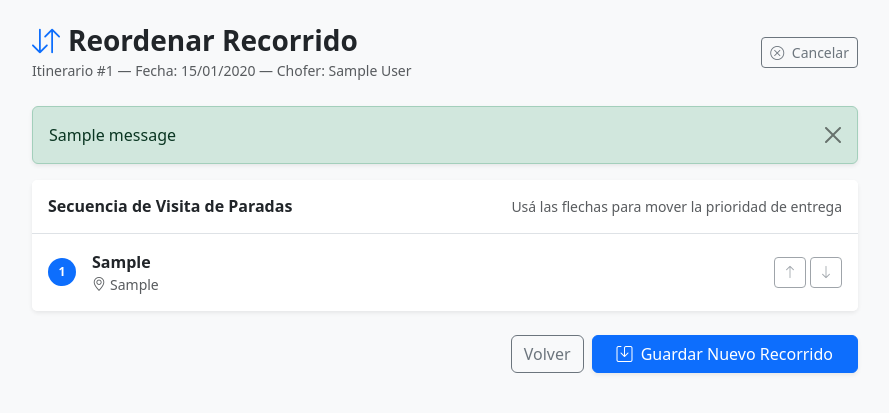
After one commit to enzogiandon/Proyecto_Ing-software, a Django app: page /itinerarios/itinerario/1/reordenar/ in a window 1280 px wide. The commit adds this page. Shown: the top 413 px of the page, without its empty margins (195-1084 px from the left). Run offline with Django 5.2, Linux system fonts and the light colour scheme; a user stored in the database is signed in; tables that the repository leaves empty hold one stand-in row (values such as "Sample post"); one stand-in notice (Sample message) is shown.

Commit message:
reordenar paradas desde el panel administrativo

```diff
--- /dev/null
+++ b/apps/itinerarios/templates/itinerarios/itinerario_reordenar.html
@@ -0,0 +1,141 @@
+<!DOCTYPE html>
+<html lang="es">
+<head>
+    <meta charset="UTF-8">
+    <meta name="viewport" content="width=device-width, initial-scale=1.0">
+    <title>Reordenar Paradas - Itinerario #{{ itinerario.id }}</title>
+    <link href="https://cdn.jsdelivr.net/npm/bootstrap@5.3.3/dist/css/bootstrap.min.css" rel="stylesheet">
+    <link rel="stylesheet" href="https://cdn.jsdelivr.net/npm/bootstrap-icons@1.11.3/font/bootstrap-icons.min.css">
+</head>
+<body class="bg-light py-4">
+
+<div class="container" style="max-width: 850px;">
+
+    <!-- Encabezado -->
+    <div class="d-flex justify-content-between align-items-center mb-4">
+        <div>
+            <h3 class="fw-bold mb-0 text-dark">
+                <i class="bi bi-arrow-down-up text-primary me-2"></i>Reordenar Recorrido
+            </h3>
+            <span class="text-muted small">
+                Itinerario #{{ itinerario.id }} — Fecha: {{ itinerario.fecha|date:"d/m/Y" }} —
+                Chofer: {{ itinerario.transportista.usuario.get_full_name|default:itinerario.transportista.usuario.username|default:"Sin asignar" }}
+            </span>
+        </div>
+        <a href="{% url 'itinerarios:itinerario_lista' %}" class="btn btn-outline-secondary btn-sm">
+            <i class="bi bi-x-circle me-1"></i> Cancelar
+        </a>
+    </div>
+
+    {% if messages %}
+        {% for message in messages %}
+            <div class="alert alert-{{ message.tags|default:'info' }} alert-dismissible fade show shadow-sm" role="alert">
+                {{ message }}
+                <button type="button" class="btn-close" data-bs-dismiss="alert"></button>
+            </div>
+        {% endfor %}
+    {% endif %}
+
+    <form method="post">
+        {% csrf_token %}
+
+        <div class="card shadow-sm border-0 mb-4">
+            <div class="card-header bg-white py-3 border-bottom d-flex justify-content-between align-items-center">
+                <h6 class="card-title mb-0 fw-bold text-dark">
+                    Secuencia de Visita de Paradas
+                </h6>
+                <small class="text-muted">Usá las flechas para mover la prioridad de entrega</small>
+            </div>
+
+            <ul class="list-group list-group-flush" id="listaParadas">
+                {% for parada in itinerario.paradas.all %}
+                <li class="list-group-item d-flex align-items-center justify-content-between py-3 fila-parada" data-id="{{ parada.id }}">
+                    <!-- Campo oculto que mantiene la secuencia enviada en el POST -->
+                    <input type="hidden" name="paradas_ordenadas" value="{{ parada.id }}" class="input-id-parada">
+
+                    <div class="d-flex align-items-center gap-3">
+                        <span class="badge bg-primary rounded-pill badge-indice" style="width: 28px; height: 28px; display: flex; align-items: center; justify-content: center;">
+                            {{ forloop.counter }}
+                        </span>
+                        <div>
+                            <div class="fw-bold text-dark fs-6">
+                                {{ parada.comercio.razon_social|default:"Sin razón social" }}
+                            </div>
+                            <small class="text-muted d-block">
+                                <i class="bi bi-geo-alt me-1"></i>{{ parada.comercio.domicilio|default:"Sin dirección" }}
+                            </small>
+                        </div>
+                    </div>
+
+                    <!-- Controles para reordenar -->
+                    <div class="d-flex gap-1">
+                        <button type="button" class="btn btn-sm btn-outline-secondary btn-subir" title="Mover arriba">
+                            <i class="bi bi-arrow-up"></i>
+                        </button>
+                        <button type="button" class="btn btn-sm btn-outline-secondary btn-bajar" title="Mover abajo">
+                            <i class="bi bi-arrow-down"></i>
+                        </button>
+                    </div>
+                </li>
+                {% empty %}
+                <li class="list-group-item text-center py-4 text-muted">
+                    Este itinerario no tiene paradas registradas aún.
+                </li>
+                {% endfor %}
+            </ul>
+        </div>
+
+        <div class="d-flex justify-content-end gap-2">
+            <a href="{% url 'itinerarios:itinerario_lista' %}" class="btn btn-outline-secondary">
+                Volver
+            </a>
+            <button type="submit" class="btn btn-primary px-4 shadow-sm" {% if not itinerario.paradas.exists %}disabled{% endif %}>
+                <i class="bi bi-save me-1"></i> Guardar Nuevo Recorrido
+            </button>
+        </div>
+    </form>
+</div>
+
+<!-- JS simple para mover las filas y actualizar los índices visuales -->
+<script>
+    document.addEventListener("DOMContentLoaded", function () {
+        const lista = document.getElementById("listaParadas");
+
+        function actualizarIndices() {
+            const filas = lista.querySelectorAll(".fila-parada");
+            filas.forEach((fila, index) => {
+                fila.querySelector(".badge-indice").textContent = index + 1;
+                // Deshabilitar la primera para subir y la última para bajar
+                fila.querySelector(".btn-subir").disabled = (index === 0);
+                fila.querySelector(".btn-bajar").disabled = (index === filas.length - 1);
+            });
+        }
+
+        lista.addEventListener("click", function (e) {
+            const btnSubir = e.target.closest(".btn-subir");
+            const btnBajar = e.target.closest(".btn-bajar");
+
+            if (btnSubir) {
+                const fila = btnSubir.closest(".fila-parada");
+                const anterior = fila.previousElementSibling;
+                if (anterior && anterior.classList.contains("fila-parada")) {
+                    lista.insertBefore(fila, anterior);
+                    actualizarIndices();
+                }
+            } else if (btnBajar) {
+                const fila = btnBajar.closest(".fila-parada");
+                const siguiente = fila.nextElementSibling;
+                if (siguiente && siguiente.classList.contains("fila-parada")) {
+                    lista.insertBefore(siguiente, fila);
+                    actualizarIndices();
+                }
+            }
+        });
+
+        actualizarIndices();
+    });
+</script>
+
+<script src="https://cdn.jsdelivr.net/npm/bootstrap@5.3.3/dist/js/bootstrap.bundle.min.js"></script>
+</body>
+</html>
--- a/apps/itinerarios/urls.py
+++ b/apps/itinerarios/urls.py
@@ -1,6 +1,12 @@
 from django.urls import path
 
-from .views import CrearItinerarios, CrearParadas, DetalleParada, ListaItinerarios
+from .views import (
+    CrearItinerarios,
+    CrearParadas,
+    DetalleParada,
+    ListaItinerarios,
+    ReordenarItinerario,
+)
 
 app_name = "itinerarios"
 
@@ -9,4 +15,5 @@ urlpatterns = [
     path("paradas/<int:pk>/", DetalleParada.as_view(), name="parada_detalle"),
     path("crear/", CrearItinerarios.as_view(), name="itinerario_crear"),
     path("paradas/crear/", CrearParadas.as_view(), name="paradas_crear"),
+    path("itinerario/<int:pk>/reordenar/", ReordenarItinerario.as_view(), name="itinerario_reordenar"),
 ]
--- a/apps/itinerarios/views.py
+++ b/apps/itinerarios/views.py
@@ -1,7 +1,10 @@
+from django.contrib import messages
 from django.contrib.auth.mixins import LoginRequiredMixin, PermissionRequiredMixin
 from django.contrib.messages.views import SuccessMessageMixin
 from django.core.exceptions import ValidationError
+from django.db import transaction
 from django.db.models import Case, Count, IntegerField, Prefetch, Sum, When
+from django.shortcuts import redirect
 from django.urls import reverse_lazy
 from django.views.generic import DetailView, FormView, ListView
 
@@ -56,9 +59,9 @@ class ListaItinerarios(LoginRequiredMixin, PermissionRequiredMixin, ListView):
     def get_context_data(self, **kwargs):
         context = super().get_context_data(**kwargs)
         context["estados"] = EstadoItinerario.choices
-        context["transportistas"] = Transportista.objects.select_related("usuario", "vehiculo").order_by(
-            "usuario__last_name", "usuario__first_name"
-        )
+        context["transportistas"] = Transportista.objects.select_related(
+            "usuario", "vehiculo"
+        ).order_by("usuario__last_name", "usuario__first_name")
         context["filtro_fecha"] = self.request.GET.get("fecha", "")
         context["filtro_transportista"] = self.request.GET.get("transportista", "")
         context["filtro_estado"] = self.request.GET.get("estado", "")
@@ -89,23 +92,18 @@ class DetalleParada(LoginRequiredMixin, PermissionRequiredMixin, DetailView):
     permission_required = "itinerarios.view_parada"
 
     def get_queryset(self):
-        return (
-            Parada.objects.select_related(
-                "comercio",
-                "itinerario__transportista__usuario",
-                "itinerario__vehiculo",
-            )
-            .prefetch_related(
-                Prefetch(
-                    "remitos",
-                    queryset=Remito.objects.filter(eliminado=False).select_related(
-                        "marca"
-                    ),
-                    to_attr="remitos_vigentes",
-                ),
-                Prefetch("evidencias", queryset=EvidenciaParada.objects.order_by("fecha")),
-                Prefetch("problemas", queryset=ProblemaParada.objects.order_by("-fecha")),
-            )
+        return Parada.objects.select_related(
+            "comercio",
+            "itinerario__transportista__usuario",
+            "itinerario__vehiculo",
+        ).prefetch_related(
+            Prefetch(
+                "remitos",
+                queryset=Remito.objects.filter(eliminado=False).select_related("marca"),
+                to_attr="remitos_vigentes",
+            ),
+            Prefetch("evidencias", queryset=EvidenciaParada.objects.order_by("fecha")),
+            Prefetch("problemas", queryset=ProblemaParada.objects.order_by("-fecha")),
         )
 
 
@@ -149,3 +147,54 @@ class CrearParadas(
             form.add_error(None, error)
             return self.form_invalid(form)
         return super().form_valid(form)
+
+
+class ReordenarItinerario(LoginRequiredMixin, PermissionRequiredMixin, DetailView):
+    model = Itinerario
+    template_name = "itinerarios/itinerario_reordenar.html"
+    context_object_name = "itinerario"
+    permission_required = "itinerarios.change_parada"
+
+    def get_queryset(self):
+        return (
+            super()
+            .get_queryset()
+            .select_related("transportista__usuario", "vehiculo")
+            .prefetch_related("paradas__comercio")
+        )
+
+    def post(self, request, *args, **kwargs):
+        itinerario = self.get_object()
+        parada_ids = request.POST.getlist("paradas_ordenadas")
+
+        if not parada_ids:
+            messages.error(request, "No se recibieron paradas para reordenar.")
+            return redirect("itinerarios:itinerario_reordenar", pk=itinerario.pk)
+
+        paradas_actuales = {p.id: p for p in itinerario.paradas.all().order_by("orden")}
+
+        try:
+            ids_enteros = [int(p_id) for p_id in parada_ids]
+        except ValueError:
+            messages.error(request, "Los identificadores de paradas son inválidos.")
+            return redirect("itinerarios:itinerario_reordenar", pk=itinerario.pk)
+
+        if set(ids_enteros) != set(paradas_actuales.keys()):
+            messages.error(
+                request, "La lista no coincide con las paradas de este itinerario."
+            )
+            return redirect("itinerarios:itinerario_reordenar", pk=itinerario.pk)
+
+        paradas_a_guardar = []
+        for nuevo_orden, p_id in enumerate(ids_enteros, start=1):
+            parada = paradas_actuales[p_id]
+            parada.orden = nuevo_orden
+            paradas_a_guardar.append(parada)
+
+        with transaction.atomic():
+            Parada.objects.bulk_update(paradas_a_guardar, fields=["orden"])
+
+        messages.success(
+            request, f"Recorrido del Itinerario #{itinerario.id} reordenado con éxito."
+        )
+        return redirect("itinerarios:itinerario_lista")
```
Also changed, not shown: apps/itinerarios/templates/itinerarios/itinerario_lista.html (+6 -3 lines).
